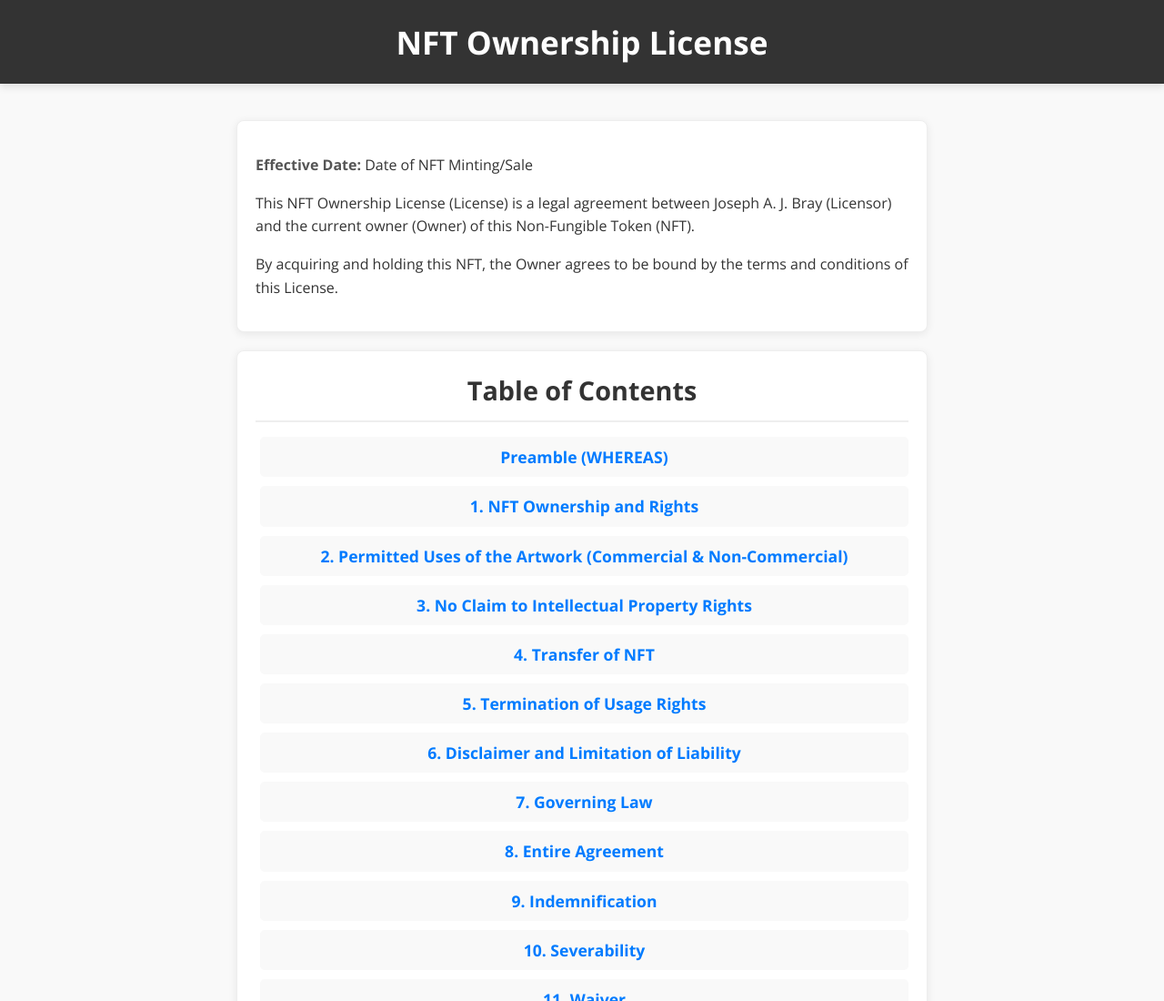
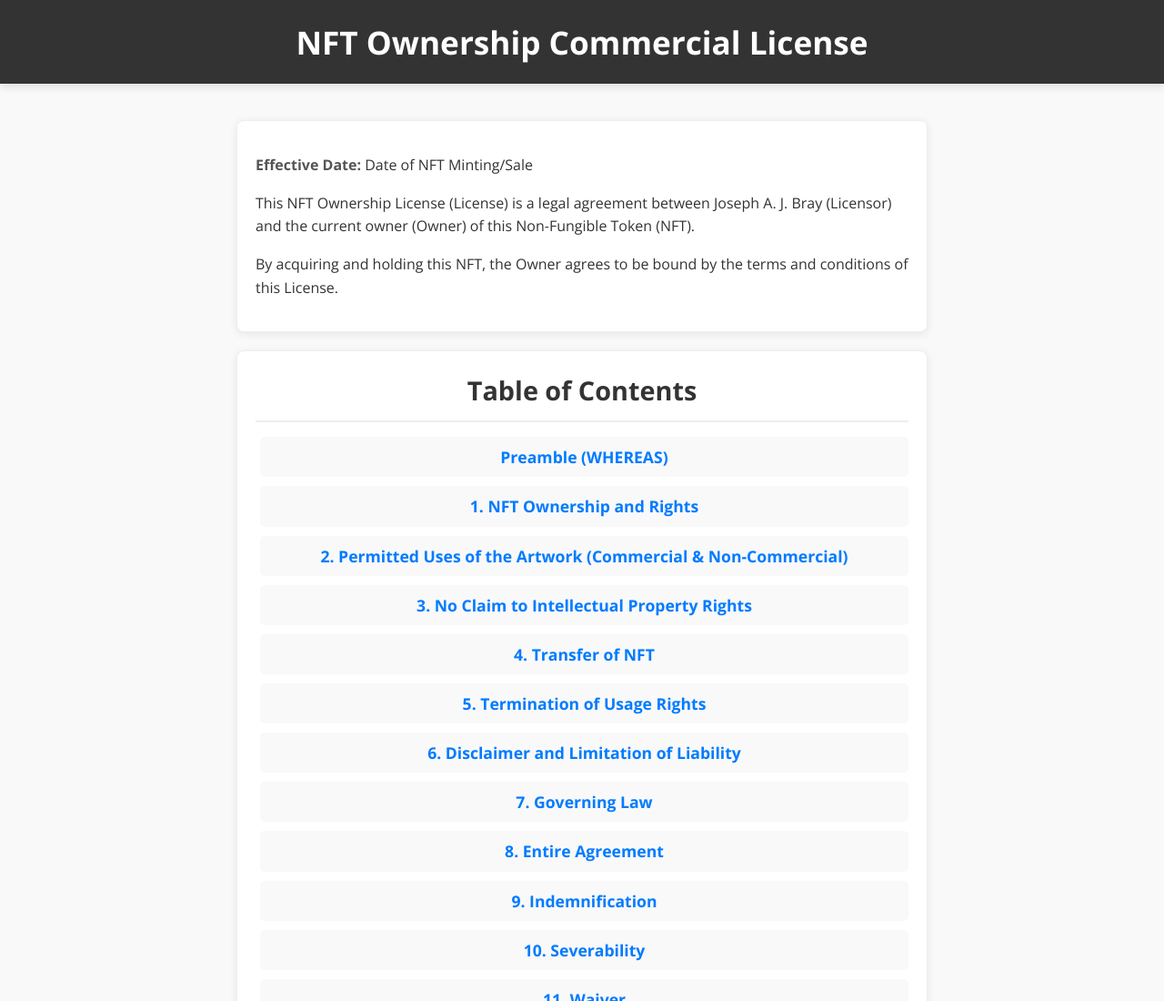
Before and after one commit to StaplezStudio/CommercialLicence, a plain HTML site: page index.html in a window 1280 px wide. Shown: the top 1100 px of the page at 91% size. Drawn offline with nearby package versions, Linux system fonts and the light colour scheme.

Commit message:
Update index.html

```diff
--- a/index.html
+++ b/index.html
@@ -171,7 +171,7 @@
 </head>
 <body>
     <header>
-        <h1>NFT Ownership License</h1>
+        <h1>NFT Ownership Commercial License</h1>
     </header>
 
     <div class="container">
```
